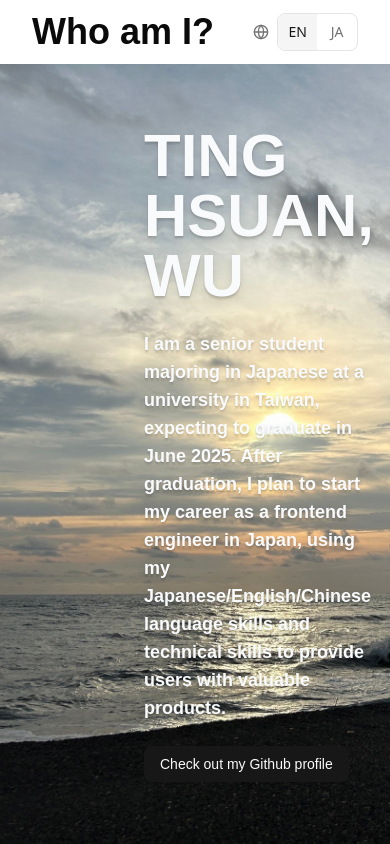
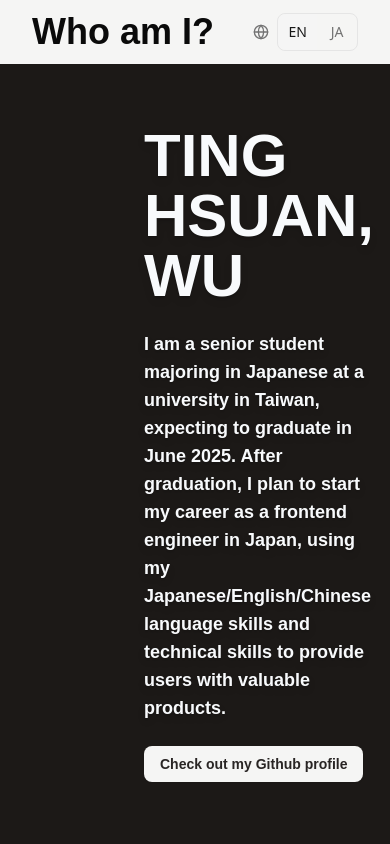
Before and after one commit to shanwu712/saori-s-personal-website, a React (Vite) app: page / in a window 390 px wide. Built offline with nearby package versions, Linux system fonts and the light colour scheme.

Commit message:
feat: change background on first page

```diff
--- a/src/App.tsx
+++ b/src/App.tsx
@@ -60,27 +60,33 @@ function App() {
 	return (
 		<div className="h-screen overflow-y-auto snap-y snap-mandatory bg-gray-100">
 			<div
-				style={{
-					backgroundImage: `url(${import.meta.env.BASE_URL}bg.JPG)`,
-				}}
-				className="bg-cover h-[100vh] flex flex-col snap-start"
+				// style={{
+				// 	backgroundImage: `url(${import.meta.env.BASE_URL}bg.JPG)`,
+				// }}
+				className="bg-cover bg-stone-900 h-[100vh] flex flex-col snap-start"
 			>
-				<header className="text-4xl justify-between font-black flex py-3 px-8 bg-white">
+				<header className="text-4xl justify-between font-black flex py-3 px-8 bg-stone-100">
 					<p>{t('whoAmI')}</p>
 					<LanguagesToggle />
 				</header>
-				<div className="flex-1 flex items-center pl-36" data-aos="fade-right">
-					<div className="text-slate-50 flex gap-6 flex-col text-shadow-lg">
+				<div
+					className="flex items-center h-full justify-between gap-12  px-36"
+					data-aos="fade-right"
+				>
+					<div className="text-slate-50 flex-1 flex gap-6 flex-col text-shadow-lg">
 						<p className="text-6xl font-bold ">{t('TSW')}</p>
-						<span className="w-3/4 flex text-lg font-bold">
-							{t('quickIntro')}
-						</span>
-						<Button className="w-fit">
+						<span className="flex text-lg font-bold">{t('quickIntro')}</span>
+						<Button className="w-fit bg-stone-100 text-stone-800 hover:bg-stone-300 font-semibold">
 							<a href="https://github.com/shanwu712" target="_blank">
 								{t('githubBtn')}
 							</a>
 						</Button>
 					</div>
+					<img
+						src={`${import.meta.env.BASE_URL}myPhoto.png`}
+						alt="myPhoto"
+						className="w-72"
+					/>
 				</div>
 			</div>
 			<div className="bg-amber-50 snap-start h-[100vh] gap-10 flex flex-col items-center justify-center lg:gap-16">
@@ -151,8 +157,8 @@ function App() {
 					</SheetContent>
 				</Sheet>
 			</div>
-			<div className="snap-start h-[100vh] w-full gap-14 relative bg-slate-50 flex flex-col items-center justify-center pb-14 lg:pb-36">
-				<div className="flex flex-col items-center gap-1 z-10">
+			<div className="snap-start h-[100vh] w-full gap-14 relative bg-stone-50 flex flex-col items-center justify-center pb-14 lg:pb-36">
+				<div className="flex flex-col items-center gap-2 z-10">
 					<p className="text-5xl font-bold">{t('mySideProjects')}</p>
 					<p>{t('hoverToSee')}</p>
 				</div>
--- a/src/components/ui/navigation-menu.tsx
+++ b/src/components/ui/navigation-menu.tsx
@@ -36,7 +36,7 @@ function NavigationMenuList({
 		<NavigationMenuPrimitive.List
 			data-slot="navigation-menu-list"
 			className={cn(
-				'group flex flex-1 list-none items-center gap-8 lg:gap-12',
+				'group flex flex-1 list-none items-center gap-8 lg:gap-14',
 				className
 			)}
 			{...props}
```
Also changed, not shown: 1 other file (tests, documents, lock files or other folders).
